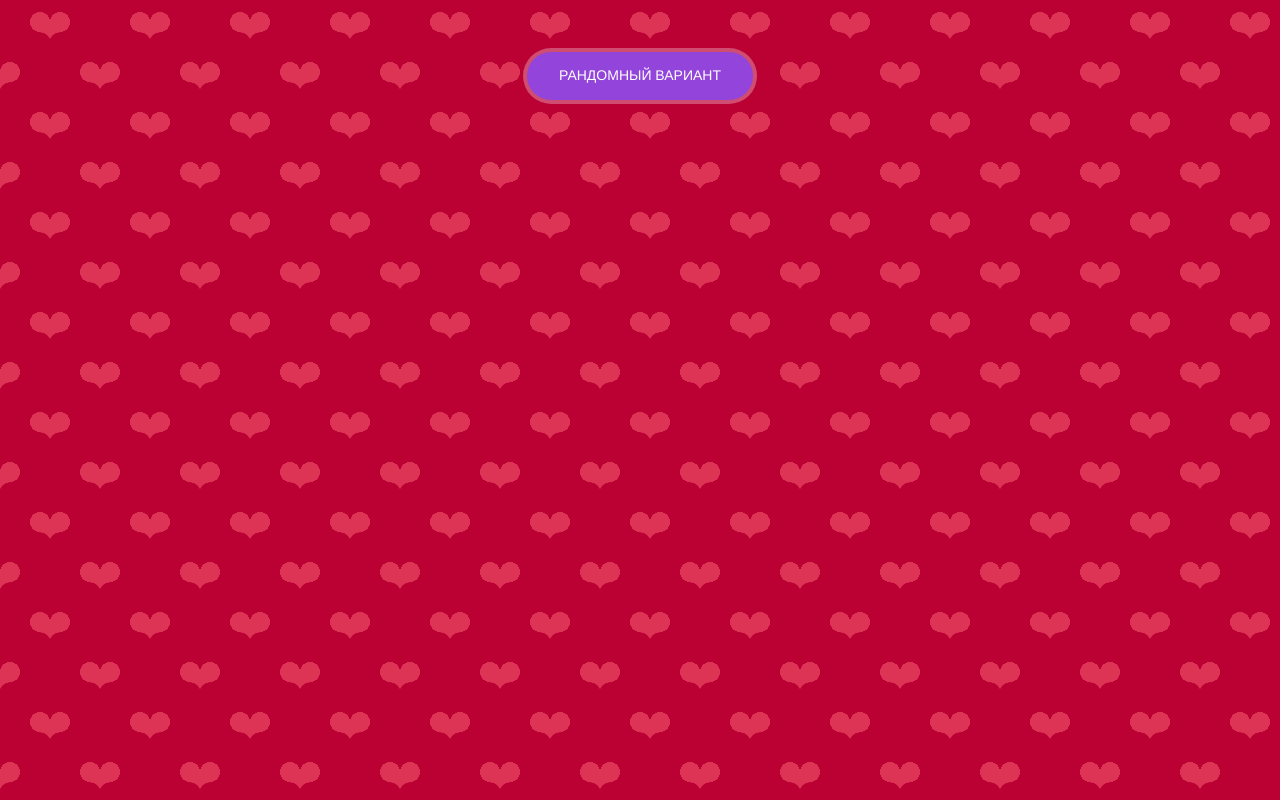
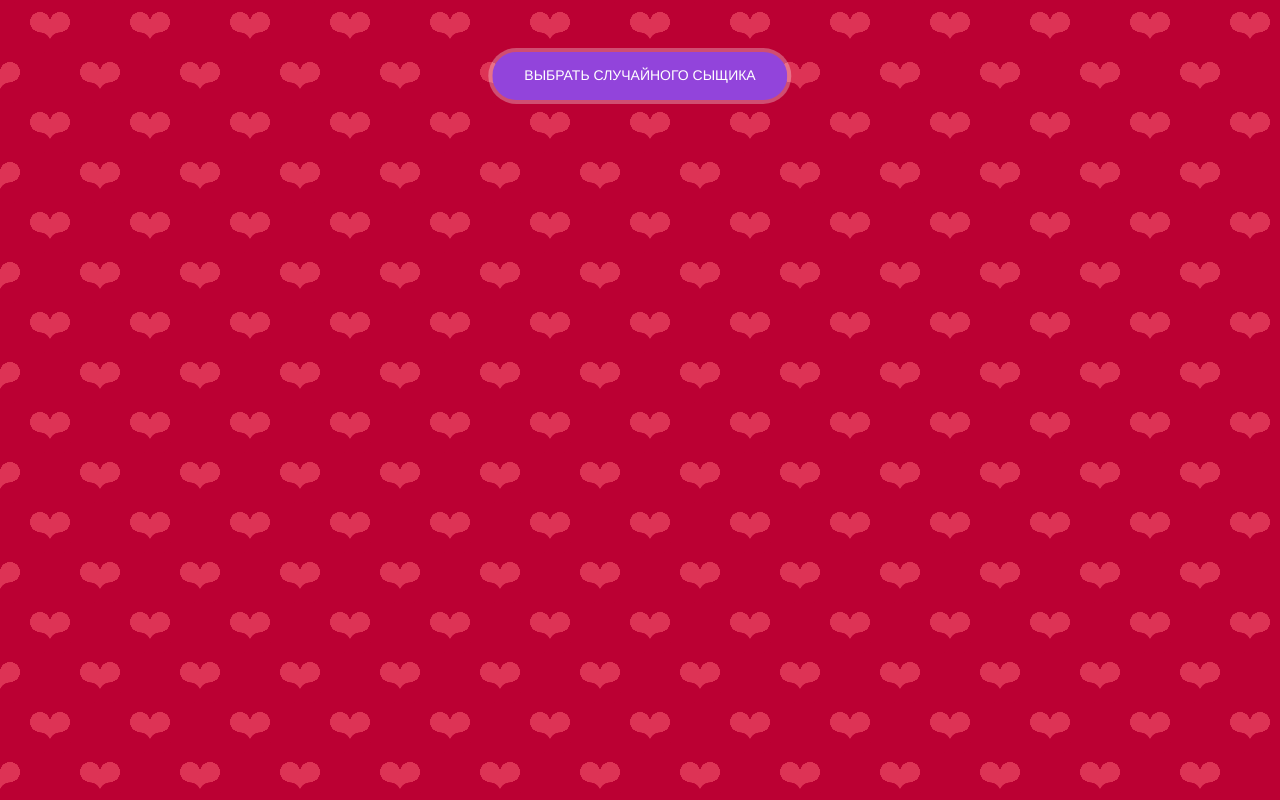
Before and after one commit to elenaladinskaya/randomizer, a plain HTML site: page index.html in a window 1280 px wide. Drawn offline with nearby package versions, Linux system fonts and the light colour scheme.

Commit message:
Update index.html

```diff
--- a/index.html
+++ b/index.html
@@ -15,7 +15,7 @@
 
 <body>
   <div class="container">
-    <button type="button" id="resultBtn">Рандомный вариант</button>
+    <button type="button" id="resultBtn">Выбрать случайного сыщика</button>
     <div id="result" class="result animate__animated animate__slideInDown"></div>
   </div>
 
```
